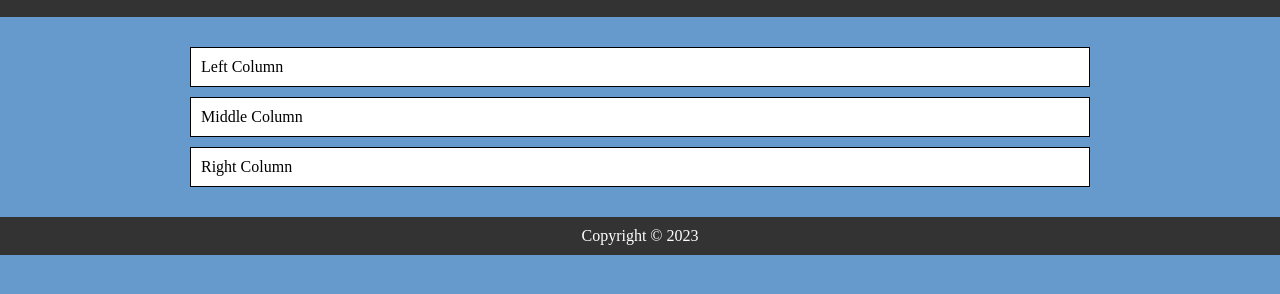
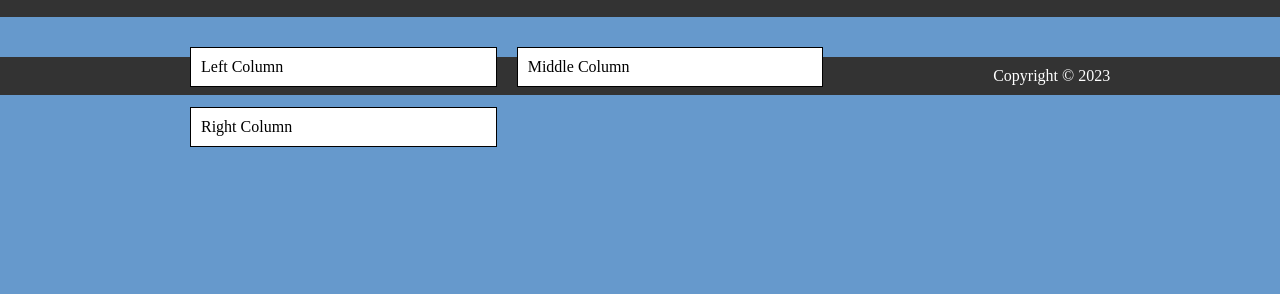
Before and after one commit to Soluce7/first-site, a plain HTML site: page index.html in a window 1280 px wide. Shown: the part 96-390 px from the top of the page. Drawn offline with Linux system fonts and the light colour scheme.

Commit message:
Update style.css

```diff
--- a/style.css
+++ b/style.css
@@ -23,6 +23,9 @@ h1 {
   padding: 10px;
   background-color: white;
   border: 1px solid black;
+  width: calc(100% / 3);
+  float: left;
+
 }
 
 /* Header styles */
```
